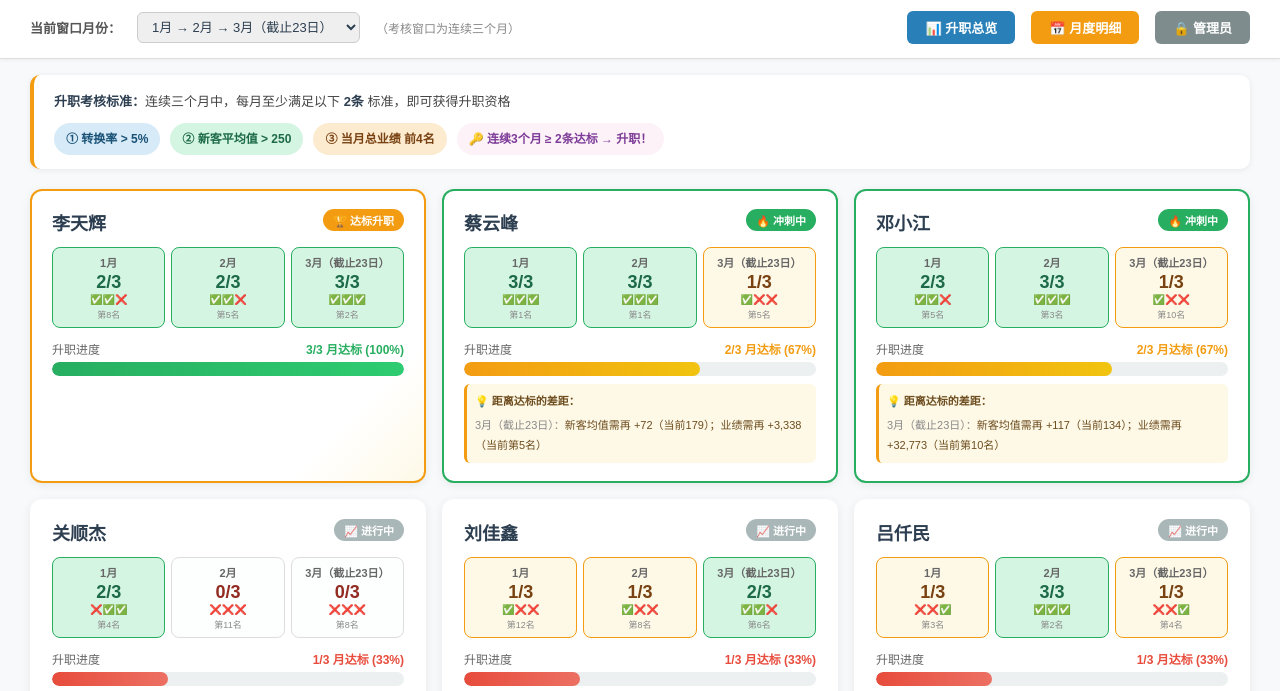
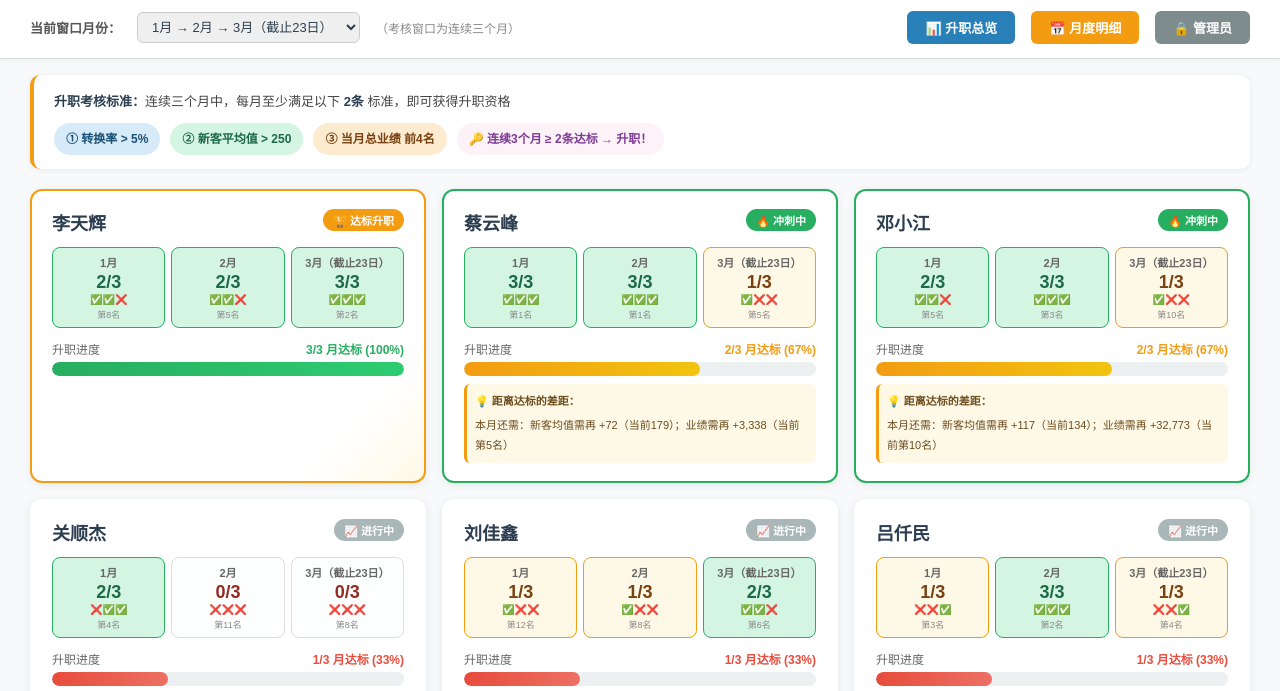
Before and after one commit to guaguaiguaiguai/-promotion-tracker, a plain HTML site: page index.html in a window 1280 px wide. Shown: the part 92-783 px from the top of the page. Drawn offline with Linux system fonts and the light colour scheme; no server answers.

Commit message:
Add files via upload

```diff
--- a/index.html
+++ b/index.html
@@ -631,7 +631,7 @@ const STORAGE_KEY = 'sales_promotion_data_v2';
     ]
   },
   "2026-03": {
-    "month_label": "3月（截止23日）",
+    "month_label": "3月",
     "employees": [
       {
         "name": "邱俊鹏",
@@ -871,19 +871,37 @@ function renderAll() {
   updateWindowSelect();
 }
 
+// 获取当前自然月对应的数据键（YYYY-MM）
+function getCurrentMonthKey() {
+  const now = new Date();
+  return now.getFullYear() + '-' + String(now.getMonth() + 1).padStart(2, '0');
+}
+
+// 获取最新窗口（按月份排序的最后3个月）
+function getLatestWindow() {
+  const windows = getWindows();
+  return windows.length > 0 ? windows[windows.length - 1] : getSortedMonths().slice(-3);
+}
+
+// 为窗口内某个月份生成显示标签
+function getMonthChipLabel(mk, posInWindow, isLatestWindow) {
+  const baseLabel = appData[mk]?.month_label || mk;
+  if (!isLatestWindow || posInWindow !== 2) return baseLabel;
+  const yesterday = new Date();
+  yesterday.setDate(yesterday.getDate() - 1);
+  return baseLabel + '（截止' + yesterday.getDate() + '日）';
+}
+
 function updateWindowSelect() {
   const sel = document.getElementById('windowSelect');
   const windows = getWindows();
   const months = getSortedMonths();
-
-  // 生成所有月份选项（单月也可选）
-  const allMonths = months;
   const currentVal = sel.value;
   sel.innerHTML = '';
 
-  // 先加入所有完整三月窗口
-  windows.forEach(win => {
-    const labels = win.map(mk => appData[mk]?.month_label || mk);
+  windows.forEach((win, winIdx) => {
+    const isLatest = winIdx === windows.length - 1;
+    const labels = win.map((mk, pos) => getMonthChipLabel(mk, pos, isLatest));
     const opt = document.createElement('option');
     opt.value = win.join(',');
     opt.text = labels.join(' → ');
@@ -891,7 +909,7 @@ function updateWindowSelect() {
   });
 
   if (sel.options.length === 0) {
-    allMonths.forEach(mk => {
+    months.forEach(mk => {
       const opt = document.createElement('option');
       opt.value = mk;
       opt.text = appData[mk]?.month_label || mk;
@@ -899,7 +917,6 @@ function updateWindowSelect() {
     });
   }
 
-  // 恢复选中（默认最后一个）
   if (currentVal) {
     for (let o of sel.options) { if (o.value === currentVal) { sel.value = currentVal; break; } }
   }
@@ -929,21 +946,19 @@ function renderOverview() {
     const badgeClass = progress.isReady ? 'badge-ready' : progress.isClose ? 'badge-close' : 'badge-progress';
     const badgeText = progress.isReady ? '🏆 达标升职' : progress.isClose ? '🔥 冲刺中' : '📈 进行中';
 
-    // 月份行
+    // 月份行（chip 标签）
     const months = getSortedMonths();
+    const latestWin = getLatestWindow();
     let monthChipsHTML = '';
     months.forEach(mk => {
       const cr = checkCriteria(name, mk);
-      const label = appData[mk]?.month_label || mk;
+      const posInLatest = latestWin.indexOf(mk);
+      const label = getMonthChipLabel(mk, posInLatest, posInLatest !== -1);
       if (!cr) {
         monthChipsHTML += `<div class="month-chip chip-na"><div class="m-label">${label}</div><div class="m-score" style="color:#bbb">-</div><div class="m-detail">无数据</div></div>`;
       } else {
         const chipClass = cr.metCount >= 2 ? 'chip-full' : cr.metCount === 1 ? 'chip-partial' : 'chip-none';
-        const icons = [
-          cr.c1 ? '✅' : '❌',
-          cr.c2 ? '✅' : '❌',
-          cr.c3 ? '✅' : '❌'
-        ].join('');
+        const icons = [cr.c1?'✅':'❌', cr.c2?'✅':'❌', cr.c3?'✅':'❌'].join('');
         monthChipsHTML += `<div class="month-chip ${chipClass}">
           <div class="m-label">${label}</div>
           <div class="m-score" style="color:${cr.metCount>=2?'#1d6a47':cr.metCount===1?'#784212':'#922b21'}">${cr.metCount}/3</div>
@@ -956,46 +971,54 @@ function renderOverview() {
     // 进度条颜色
     const barClass = progress.pct >= 80 ? '' : progress.pct >= 40 ? ' mid' : ' low';
 
-    // 差距提示
-    const winMonths = progress.bestWindow || [];
+    // ===== 差距提示（新逻辑） =====
+    const curMonthKey = getCurrentMonthKey();
+    const winMonths = getLatestWindow();
     let gapHTML = '';
-    if (winMonths.length > 0) {
-      (progress.bestResults || []).forEach((cr, idx) => {
-        if (!cr) return;
-        const mk = winMonths[idx];
-        const label = appData[mk]?.month_label || mk;
-        if (cr.metCount < 2) {
-          const gaps = [];
-          if (!cr.c1) {
-            const ranked = getRankedMonthData(mk);
-            const empData = ranked[name];
-            if (empData) {
-              const need = (5.01 - empData.rate).toFixed(1);
-              gaps.push(`转换率需再 +${need}%（当前${empData.rate}%）`);
-            }
-          }
-          if (!cr.c2) {
-            const ranked = getRankedMonthData(mk);
-            const empData = ranked[name];
-            if (empData) {
-              const need = 251 - empData.avgNew;
-              gaps.push(`新客均值需再 +${need}（当前${empData.avgNew}）`);
-            }
-          }
-          if (!cr.c3) {
-            const ranked = getRankedMonthData(mk);
-            const empData = ranked[name];
-            if (empData && empData.rank > 4) {
-              const top4Total = [...Object.values(ranked)].sort((a,b)=>b.total-a.total)[3]?.total || 0;
-              const needMore = top4Total - empData.total + 1;
-              gaps.push(`业绩需再 +${needMore.toLocaleString()}（当前第${cr.rank}名）`);
-            }
-          }
-          if (gaps.length > 0) {
-            gapHTML += `<div style="margin-top:4px;"><span style="color:#888;">${label}：</span>${gaps.join('；')}</div>`;
+
+    const curIdx = winMonths.indexOf(curMonthKey);
+
+    let preQualified = 0;
+    for (let i = 0; i < curIdx; i++) {
+      const cr = checkCriteria(name, winMonths[i]);
+      if (cr && cr.metCount >= 2) preQualified++;
+    }
+
+    const curCr = curIdx >= 0 ? checkCriteria(name, curMonthKey) : null;
+
+    if (curCr) {
+      if (curCr.metCount < 2) {
+        const gaps = [];
+        const ranked = getRankedMonthData(curMonthKey);
+        const empData = ranked[name];
+        if (empData) {
+          if (!curCr.c1) gaps.push(`转换率需再 +${(5.01 - empData.rate).toFixed(1)}%（当前${empData.rate}%）`);
+          if (!curCr.c2) gaps.push(`新客均值需再 +${251 - empData.avgNew}（当前${empData.avgNew}）`);
+          if (!curCr.c3 && empData.rank > 4) {
+            const top4Total = [...Object.values(ranked)].sort((a,b)=>b.total-a.total)[3]?.total || 0;
+            gaps.push(`业绩需再 +${(top4Total - empData.total + 1).toLocaleString()}（当前第${curCr.rank}名）`);
           }
         }
-      });
+        if (gaps.length > 0) {
+          gapHTML += `<div style="margin-top:4px;">本月还需：${gaps.join('；')}</div>`;
+        }
+      }
+    }
+
+    const afterCount = curIdx >= 0 ? (winMonths.length - curIdx - 1) : 0;
+    const maxPossible = preQualified + (curIdx >= 0 ? 1 : 0) + afterCount;
+    const isHopeless = maxPossible < 3;
+
+    if (isHopeless) {
+      let futureMsg = '';
+      if (curCr && curCr.metCount >= 2) {
+        futureMsg = '本月已达标！继续保持，从下月起需连续两月满足2条以上标准即可晋升。';
+      } else if (curCr && curCr.metCount < 2) {
+        futureMsg = '当前考核窗口已无法凑满3月。努力完成本月目标后，下月起连续三月满足2条以上标准即可开启新窗口冲击晋升！';
+      } else {
+        futureMsg = '努力方向：转换率 >5%、新客均值 >250、总业绩进前4名，每月满足其中2条，连续三月即可晋升。';
+      }
+      gapHTML += `<div style="margin-top:6px;color:#5d6d7e;">💪 ${futureMsg}</div>`;
     }
 
     card.innerHTML = `
@@ -1254,7 +1277,21 @@ function saveEditForm() {
 }
 
 function addNewEmployee() {
-  document.getElementById('editEmployee').value = '__new__';
+  const empName = prompt('请输入新员工姓名：');
+  if (!empName || !empName.trim()) return;
+  const name = empName.trim();
+  const empSel = document.getElementById('editEmployee');
+  let found = false;
+  for (let o of empSel.options) { if (o.value === name) { found = true; break; } }
+  if (!found) {
+    const newOpt = document.createElement('option');
+    newOpt.value = name;
+    newOpt.text = name;
+    const lastOpt = empSel.querySelector('option[value="__new__"]');
+    if (lastOpt) empSel.insertBefore(newOpt, lastOpt);
+    else empSel.appendChild(newOpt);
+  }
+  empSel.value = name;
   document.getElementById('ef_rate').value = '';
   document.getElementById('ef_avgNew').value = '';
   document.getElementById('ef_total').value = '';
```
